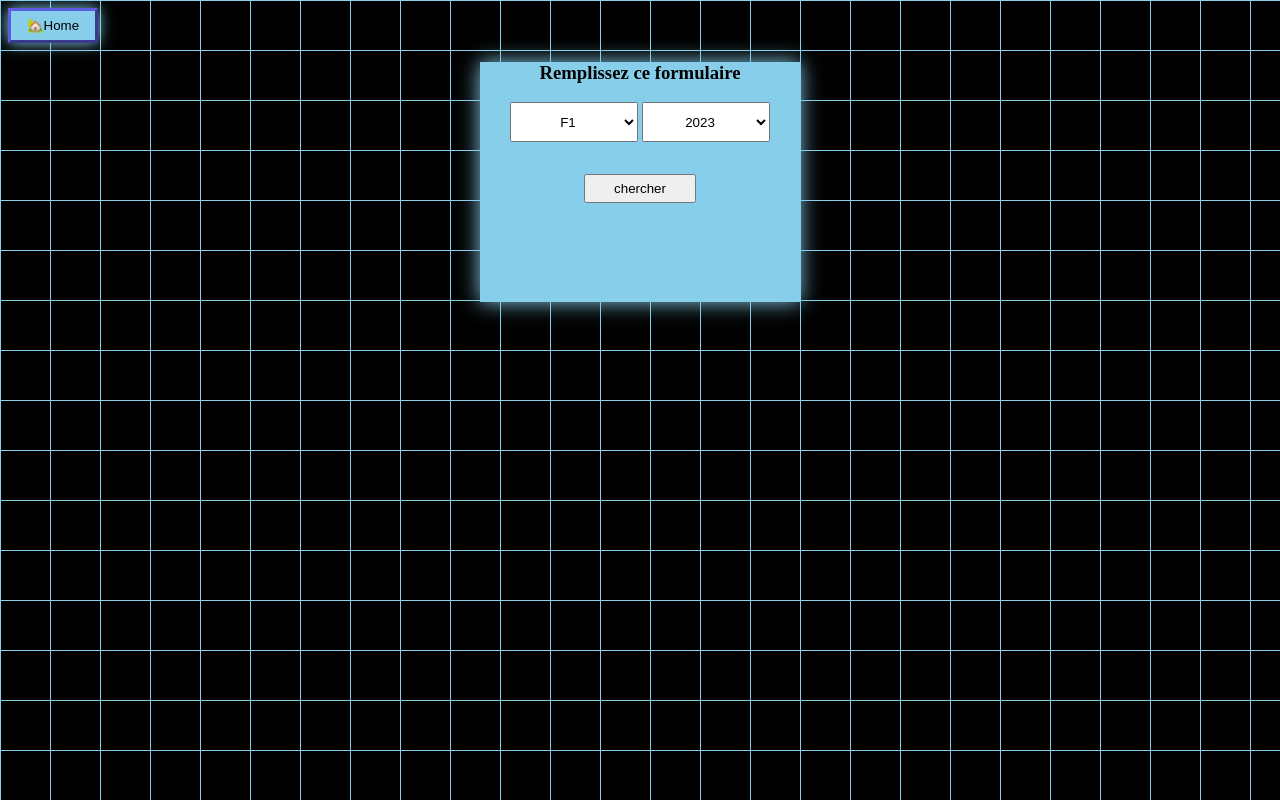
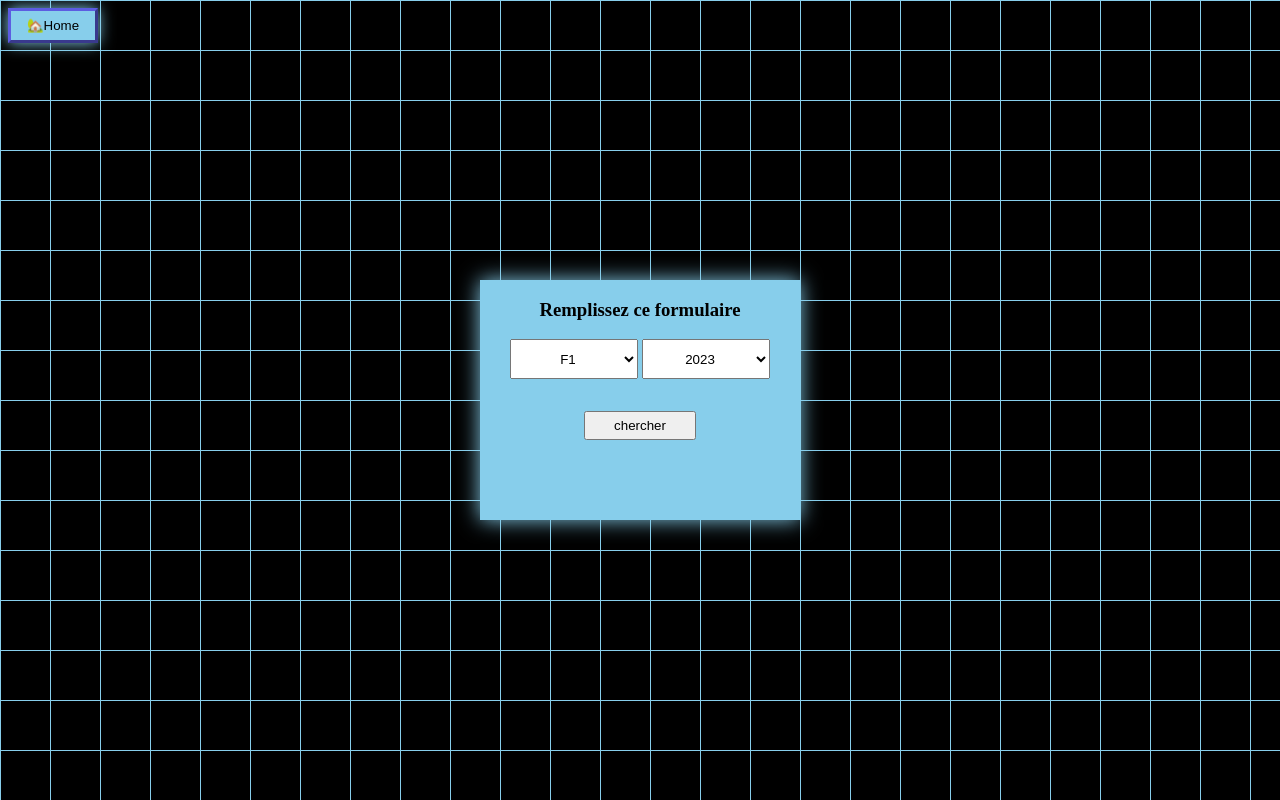
Before and after one commit to bazben/site_-preuve-, a website: page public/BAC1.html in a window 1280 px wide. Drawn offline with Linux system fonts and the light colour scheme.

Commit message:
Update BAC1.html

```diff
--- a/public/BAC1.html
+++ b/public/BAC1.html
@@ -21,15 +21,17 @@
                 border: ridge black;
             }
             form {
-                margin: 10px auto;
                 background-color: skyblue;
                 width: 20rem;
                 height: 15rem;
                 color: black;
                 text-align: center;
                 box-shadow: 0 0 20px skyblue;
-                 position: relative;
-                z-index: 9999999999;
+                position: fixed !important;
+                top: 50% !important;
+                left: 50% !important;
+                transform: translate(-50%, -50%) !important;
+                z-index: 999999 !important;
             }
             form select {
                 width: 8rem;
```
